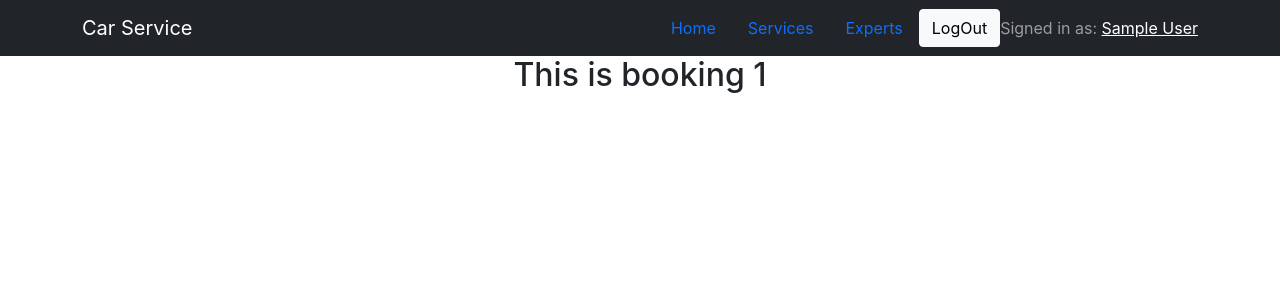
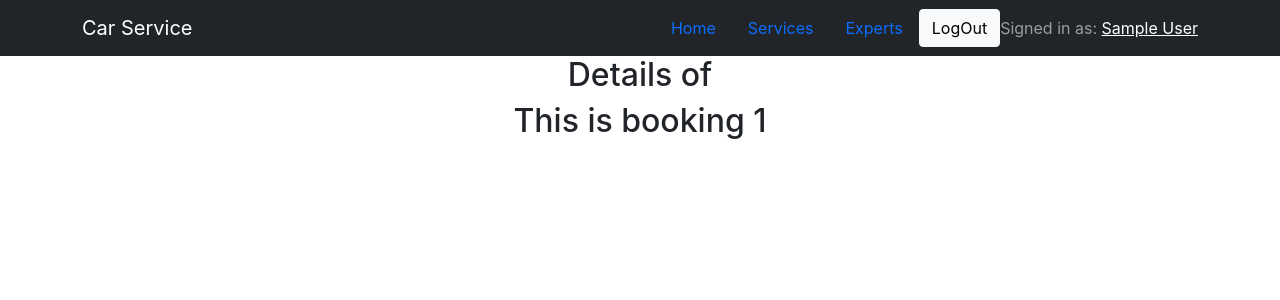
Before and after one commit to hasan75/genius_mechanic_client_site_react_mongodb, a React (Create React App) app: page /booking/1 in a window 1280 px wide. Shown: the top 300 px of the page. Built offline with nearby package versions, Linux system fonts and the light colour scheme; no server answers; sample sign-in values are in the browser's storage.

Commit message:
booking service changed

```diff
--- a/src/Pages/Booking/Booking/Booking.js
+++ b/src/Pages/Booking/Booking/Booking.js
@@ -1,10 +1,18 @@
-import React from 'react';
+import React, { useEffect, useState } from 'react';
 import { useParams } from 'react-router';
 
 const Booking = () => {
     const {serviceId} = useParams();
+    const [service,setService] = useState({})
+
+    useEffect(()=>{
+        fetch(`http://localhost:5000/services/${serviceId}`)
+        .then(res => res.json())
+        .then(data => setService(data));
+    },[])
     return (
         <div>
+            <h2>Details of {service.name}</h2>
             <h2>This is booking {serviceId}</h2>
         </div>
     );
--- a/src/Pages/Home/Service/Service.js
+++ b/src/Pages/Home/Service/Service.js
@@ -4,14 +4,14 @@ import './Service.css'
 
 const Service = ({service}) => {
     // const {service} = props;
-     const {id, name, price, description, img} = service;
+     const {_id, name, price, description, img} = service;
     return (
         <div  className="service pb-3">
             <img src={img} alt="" srcset="" />
             <h3>{name}</h3>
             <h5>Price: {price}</h5>
             <p className="px-3">{description}</p>
-            <Link to={`/booking/${id}`}>
+            <Link to={`/booking/${_id}`}>
             <button className="btn btn-warning">Book {name.toLowerCase()}</button>
             </Link>
         </div>
--- a/src/Pages/Home/Services/Services.js
+++ b/src/Pages/Home/Services/Services.js
@@ -16,7 +16,7 @@ const Services = () => {
             <div className="service-container">
             {
                 services.map(service => <Service
-                 key={service.id}
+                 key={service._id}
                  service = {service}></Service>)
             }
 
```
